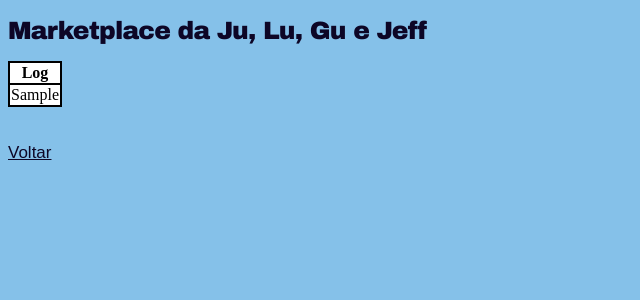
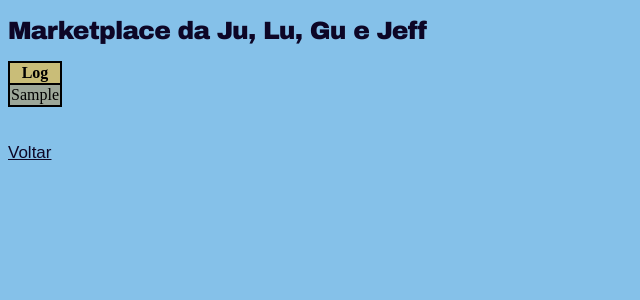
Before and after one commit to lucianahb/marketplace-tech-start, a Flask app: template 21.01.04/frontend/templates/listlog.html in a window 1280 px wide. Shown: the top 300 px of the page, without its empty margins (0-640 px from the left). Run offline with Flask 2, Linux system fonts and the light colour scheme; the template is opened without the code that fills it: most values are stand-ins (such as "Sample title", 1, 10 or a date in 2020).

Commit message:
filtering log by colors

```diff
--- a/21.01.04/backend/log.txt
+++ b/21.01.04/backend/log.txt
@@ -1,7 +1,7 @@
-
 10:06:53 - 07/01/2021 - Saved Marketplace Magalu with description Magazine luiza
 10:07:01 - 07/01/2021 - Saved Product Mouse with description Lenovo and price 100
 10:07:10 - 07/01/2021 - Saved category Eletronicos with description aparelhos eletrônicos
 10:07:11 - 07/01/2021 - Read historic in backend/marketplace.txt
 10:07:14 - 07/01/2021 - Read historic in backend/product.txt
 10:07:17 - 07/01/2021 - Read historic in backend/categories.txt
+11:53:55 - 07/01/2021 - Read historic in backend/categories.txt
--- a/21.01.04/frontend/templates/listlog.html
+++ b/21.01.04/frontend/templates/listlog.html
@@ -4,13 +4,19 @@
 
 <table>
   <tr>
-    <th>Log</th>
+    <th style="background-color:#c9bd78">Log</th>
   </tr>
-{% for log_row in list_log %}
-    <tr>
-        <td>{{ log_row }} </td>
-    </tr>
-  {%  endfor %}
+    {% for log_row in list_log %}
+        {% if 'Read historic in backend/' in log_row%}
+            <tr>
+                <td style="background-color:#72b868">{{ log_row }}</td>
+            </tr>
+        {% else %}
+        <tr>
+            <td style="background-color:#9da799">{{ log_row }}</td>
+        </tr>
+        {% endif %}
+    {%  endfor %}
 </table>
 
 
```
